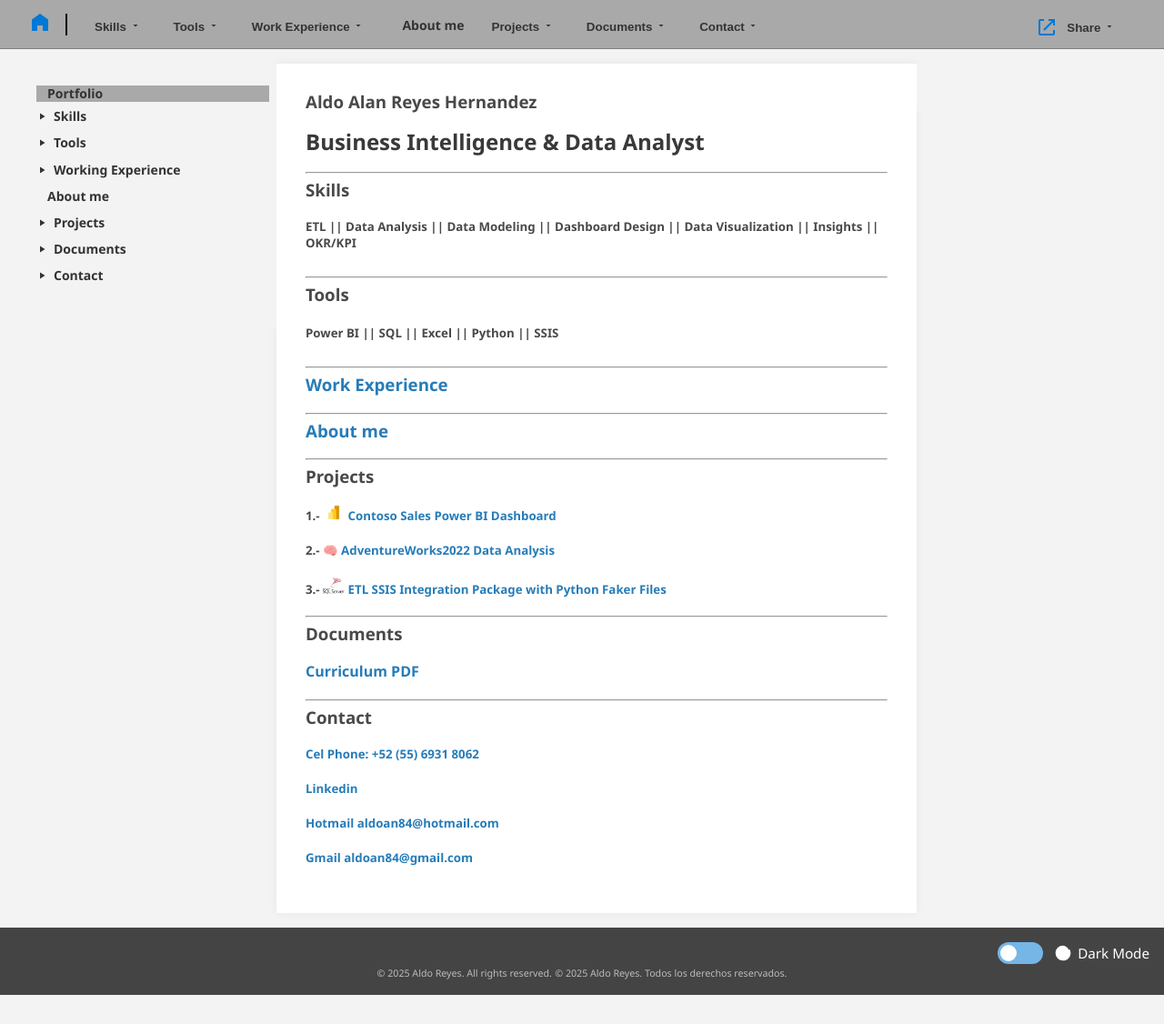
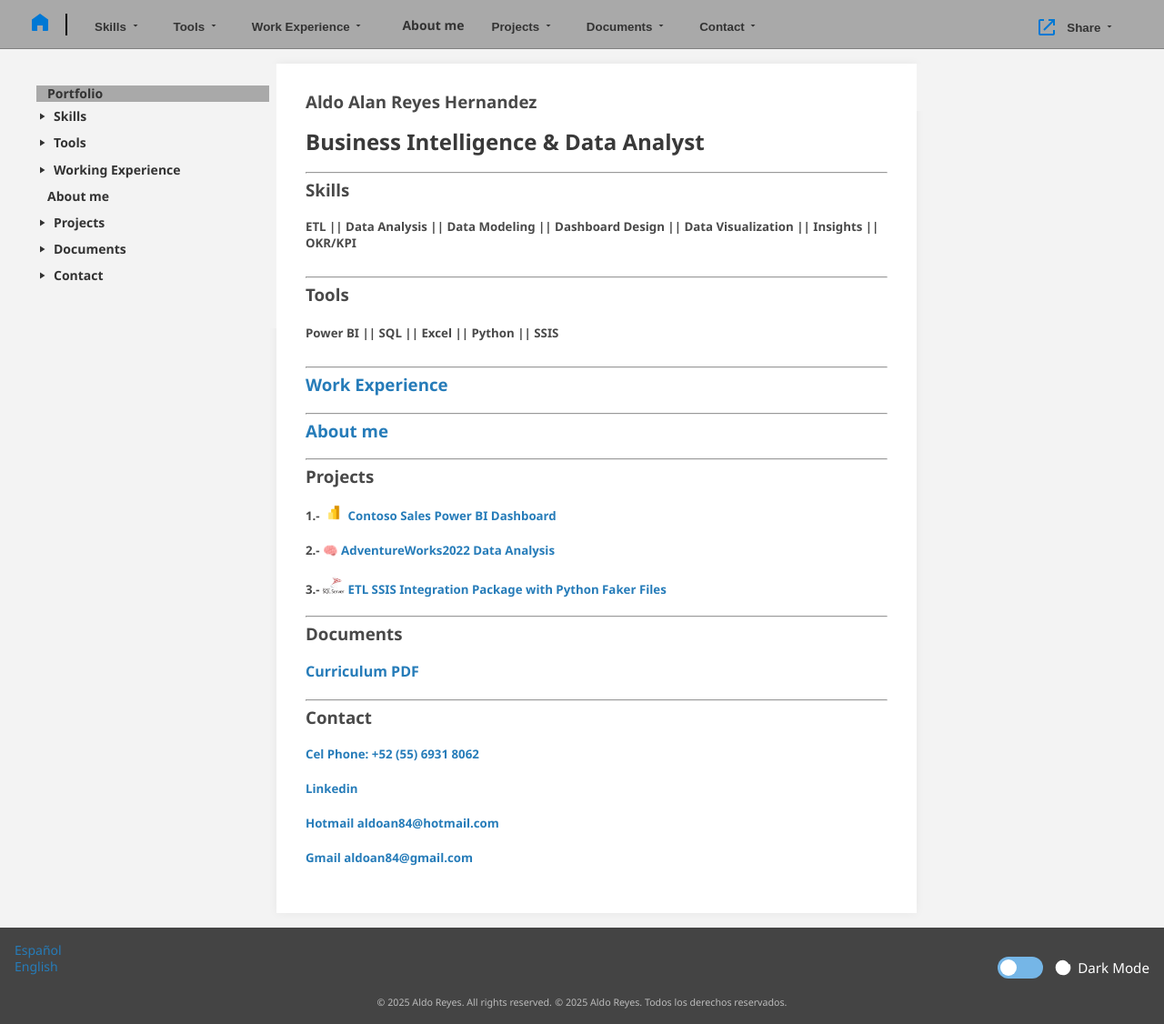
Before and after one commit to AldoReyes84/AldoReyes.github.io, a Jekyll site: the page built from README.md, in a window 1280 px wide and 1126 px high. Shown: the whole window at 91% size. Built offline with Jekyll 4.4.1, drawn with Linux system fonts in a browser that asks for light colours; our own code applies the rules of GitHub Pages for plain Markdown files.

Commit message:
language selector

```diff
--- a/_includes/footer.html
+++ b/_includes/footer.html
@@ -1,5 +1,12 @@
 <footer class="site-footer" role="contentinfo">
   <div class="footer-grid">
+        <nav aria-label="Selector de idioma">
+          <ul>
+           <li><a href="/es/" lang="es">Español</a></li>
+           <li><a href="/en/" lang="en">English</a></li>
+         </ul>
+        </nav>
+
 
         <div class="darkmode-toggle">
             <label class="theme-switch" for="dark-toggle">
```
